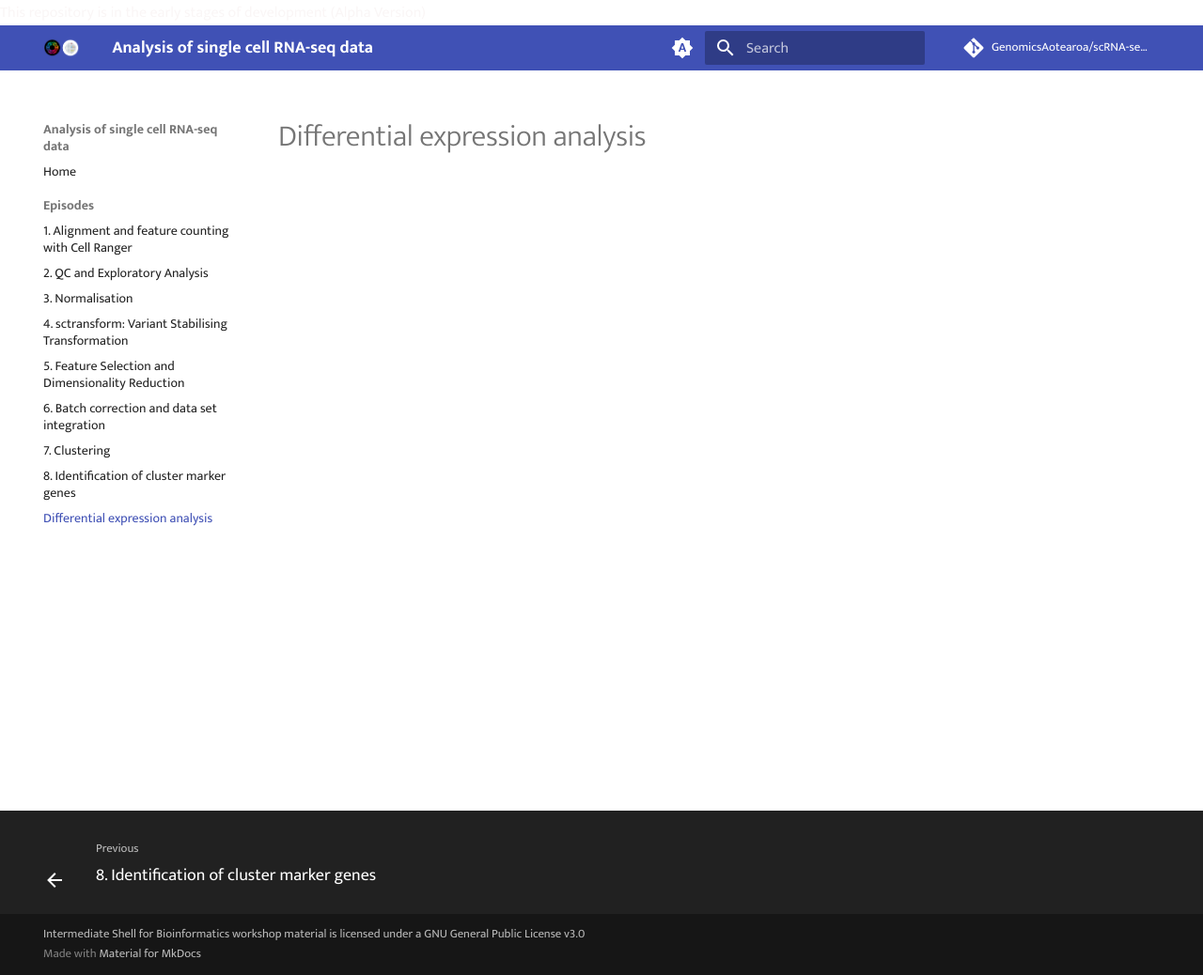
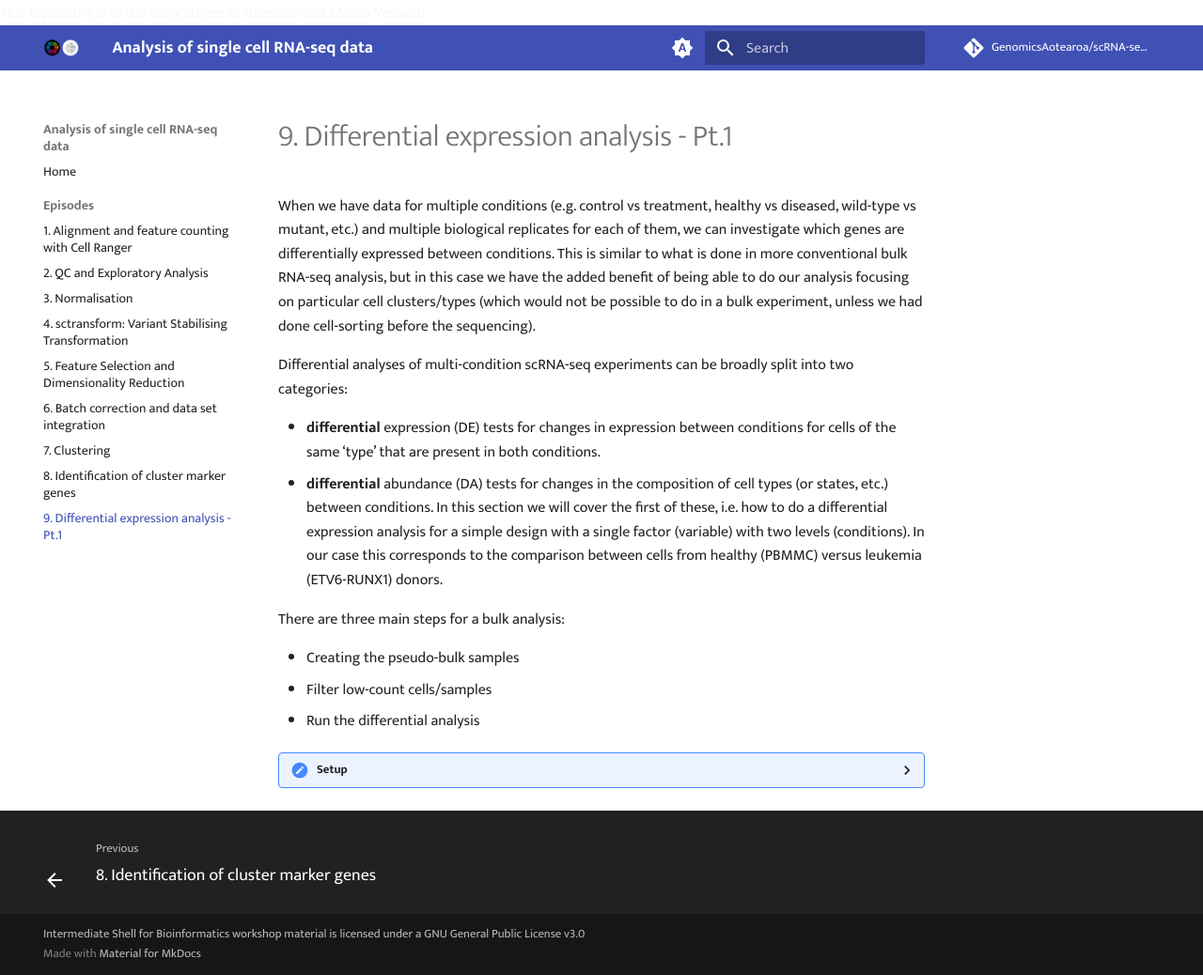
Before and after one commit to GenomicsAotearoa/scRNA-seq-data-analysis, an MkDocs documentation site: the page built from docs/episodes /9.md, in a window 1280 px wide and 1038 px high. Shown: the whole window at 94% size. Built offline with MkDocs 1.6.1 and Material for MkDocs 9.7.7, drawn with Linux system fonts in a browser that asks for light colours; comment, search, counter and statistics services are not loaded.

Commit message:
DE analysis part 1 setup

````diff
--- a/docs/episodes /9.md
+++ b/docs/episodes /9.md
@@ -1 +1,36 @@
-# Differential expression analysis
+# 9. Differential expression analysis - Pt.1
+
+When we have data for multiple conditions (e.g. control vs treatment, healthy vs diseased, wild-type vs mutant, etc.) and multiple biological replicates for each of them, we can investigate which genes are differentially expressed between conditions. This is similar to what is done in more conventional bulk RNA-seq analysis, but in this case we have the added benefit of being able to do our analysis focusing on particular cell clusters/types (which would not be possible to do in a bulk experiment, unless we had done cell-sorting before the sequencing).
+
+Differential analyses of multi-condition scRNA-seq experiments can be broadly split into two categories:
+
+- **differential** expression (DE) tests for changes in expression between conditions for cells of the same ‘type’ that are present in both conditions.
+- **differential** abundance (DA) tests for changes in the composition of cell types (or states, etc.) between conditions.
+In this section we will cover the first of these, i.e. how to do a differential expression analysis for a simple design with a single factor (variable) with two levels (conditions). In our case this corresponds to the comparison between cells from healthy (PBMMC) versus leukemia (ETV6-RUNX1) donors.
+
+There are three main steps for a bulk analysis:
+
+- Creating the pseudo-bulk samples
+- Filter low-count cells/samples
+- Run the differential analysis
+
+
+??? r-project-2 "Setup"
+
+    ```r
+    # load packages
+    library(scater)
+    library(scran)
+    library(batchelor)
+    library(bluster)
+    library(edgeR)
+    library(tidyverse)
+
+    # load the SCE object
+    sce <- readRDS("R_objects/Caron_clustered.PBMMCandETV6RUNX1.rds")
+
+    # plot UMAP done on the batch-corrected data
+    plotReducedDim(sce, dimred = "UMAP_corrected",
+                   colour_by = "label",
+                   text_by = "label")
+    ```
````
